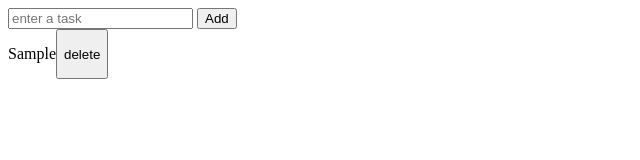
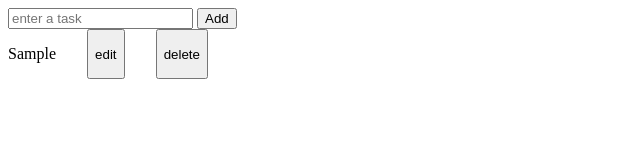
Before and after one commit to Saurabh-Singh-Negi/js-projects-fsjs, a plain HTML site: page todo_app/index.html in a window 1280 px wide. Both pictures are taken after typing "Sample" into the empty fields and a click on the button "Add". Shown: the whole page, without its empty margins (0-640 px from the left). Drawn offline with Linux system fonts and the light colour scheme.

Commit message:
edit funcitonality added

```diff
--- a/todo_app/script.js
+++ b/todo_app/script.js
@@ -11,6 +11,16 @@ btn_add.addEventListener("click", () => {
     todo_ele.innerHTML = task.value;
     tasks_container.appendChild(todo_ele);
 
+    const edit_ele = document.createElement("button");
+    edit_ele.innerText = "edit";
+    edit_ele.classList.add('edit');
+    tasks_container.appendChild(edit_ele);
+    edit_ele.addEventListener('click', () => {
+        let msg = todo_ele.innerText;
+        task.value = msg;
+        edit_ele.parentElement.remove();
+    })
+
     const delete_ele = document.createElement("button");
     delete_ele.innerText = "delete";
     delete_ele.classList.add('delete');
@@ -19,10 +29,6 @@ btn_add.addEventListener("click", () => {
         delete_ele.parentElement.remove();
     })
 
-    const edit_ele = document.createElement("button");
-    edit_ele.classList.add('edit');
-
-
     tasks.appendChild(tasks_container);
     task.value = "";
 });
--- a/todo_app/style.css
+++ b/todo_app/style.css
@@ -1,3 +1,5 @@
 .tasks-container {
+    max-width: 200px;
     display: flex;
+    justify-content: space-between
 }
```
